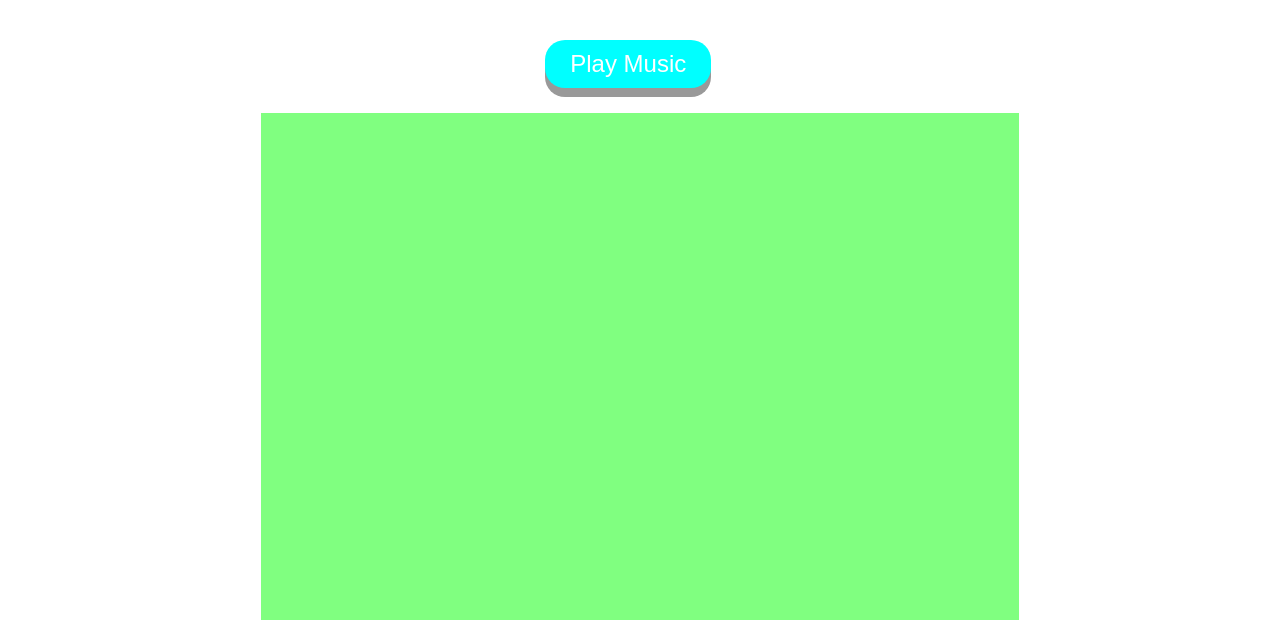
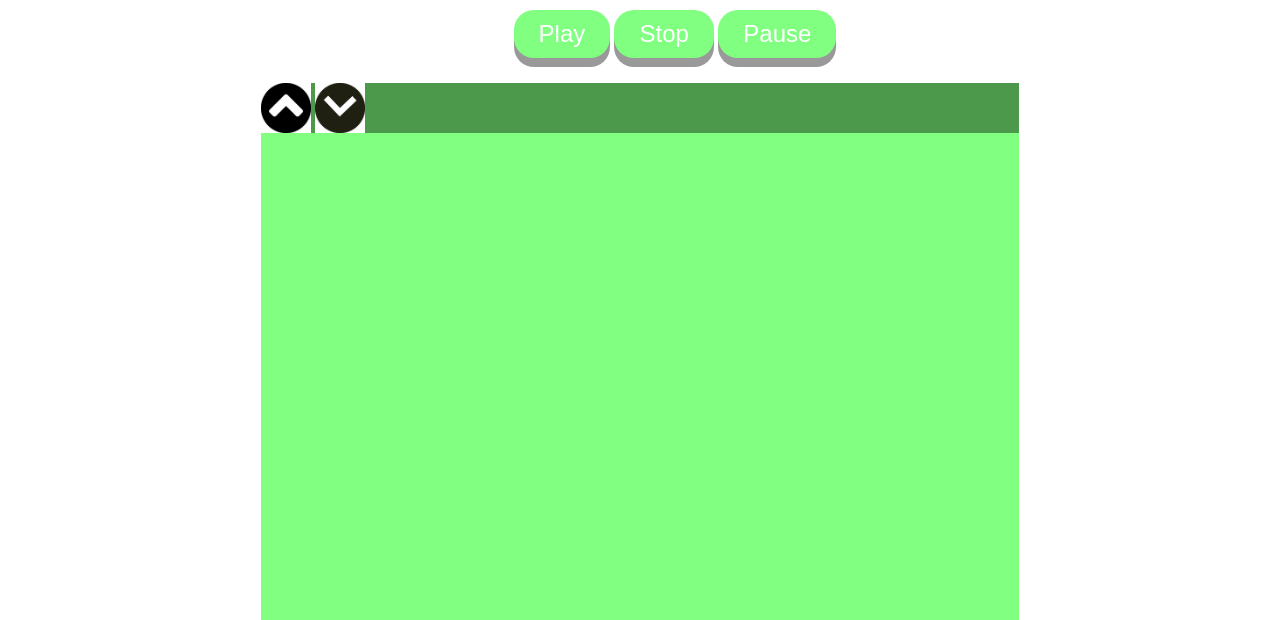
Before and after one commit to javadj/javadj, a plain HTML site: page index.html in a window 1280 px wide. Shown: the part 180-800 px from the top of the page. Drawn offline with Linux system fonts and the light colour scheme.

Commit message:
added button

```diff
--- a/index.css
+++ b/index.css
@@ -9,7 +9,8 @@ height: 1000px;
 
 
 #header {
-
+background-color: #4c994c;
+height: 50px;
 }
 
 
@@ -51,46 +52,31 @@ height: 1000px;
   cursor: pointer;
   outline: none;
   color: #fff;
-  background-color: #00FFFF;
+  background-color: #80ff80;
   border: none;
   border-radius: 20px;
   box-shadow: 0 9px #999;
 }
 
-.button:hover {background-color: #00e6e6}
+.button:hover {background-color: #59b259}
 
 .button:active {
-  background-color: #00cccc;
+  background-color: #59b259;
   box-shadow: 0 5px #666;
   transform: translateY(4px);
 }
 
-/*put in the URL where you copy and paste code. avoid plagiarism  */
+/*https://www.w3schools.com/howto/howto_css_animate_buttons.asp*/
 
 #musicplay{
-  margin-left: 42.5%;
-  margin-top: 40px;
-}
-
-
-
-h2{
-	text-align: center;
-	font-family: arial;
-  font-size: 50px;
+  padding-top: 10px;
+  margin-left: 40%;
 }
 
 .center{
 text-align: justify;
 
 }
-
-input{
-	 width:100px;
-    margin-left:auto;
-    margin-right:auto;
-}
-
 
 .rainbowhead{
 
@@ -163,6 +149,24 @@ margin: 0 auto;
     }
 /*code credited to https://codepen.io/raaasin/pen/quvHr*/
 
+
+
+h2{
+	text-align: center;
+	font-family: arial;
+  font-size: 50px;
+}
+
+
+
+input{
+	 width:100px;
+    margin-left:auto;
+    margin-right:auto;
+}
+
+
+
 p{
 font-size: 25px;
 font-family: verdana;
--- a/index.html
+++ b/index.html
@@ -8,17 +8,15 @@ var currentSong = "rickroll.mp3";
 
 
 
-function stopMusic() {
-    window.location.reload();
-}
+function musicPlay(){
 
-function musicPlay(){
-	console.log("play button was pressed");
 	var audio = new Audio( currentSong );
 	audio.play();
 }
 
-
+function stopMusic(){
+	audio.pause()
+}
 
 
 </script>
@@ -31,8 +29,15 @@ function musicPlay(){
 <div id="musicplay">
 
 	<button class="button" onclick="musicPlay()">
-		Play Music
+		Play
 	</button>
+
+	<input type="button" class="button" value="Stop" onclick="window.location.reload()" width="60px">
+
+	<button class="button" onclick="pauseMusic()">
+		Pause
+	</button>
+
 
 
 </div>
@@ -41,13 +46,10 @@ function musicPlay(){
 
 <div id="container">
 
-
-
-
-
-
-
-
+<div id="header">
+	<img src="upbutton.png" height="50px" width="50px">
+	<img src= "downbutton.png" height="50px" width="50px">
+</div>
 
 
 
```
Also changed, not shown: downbutton.png (added), upbutton.png (added).
